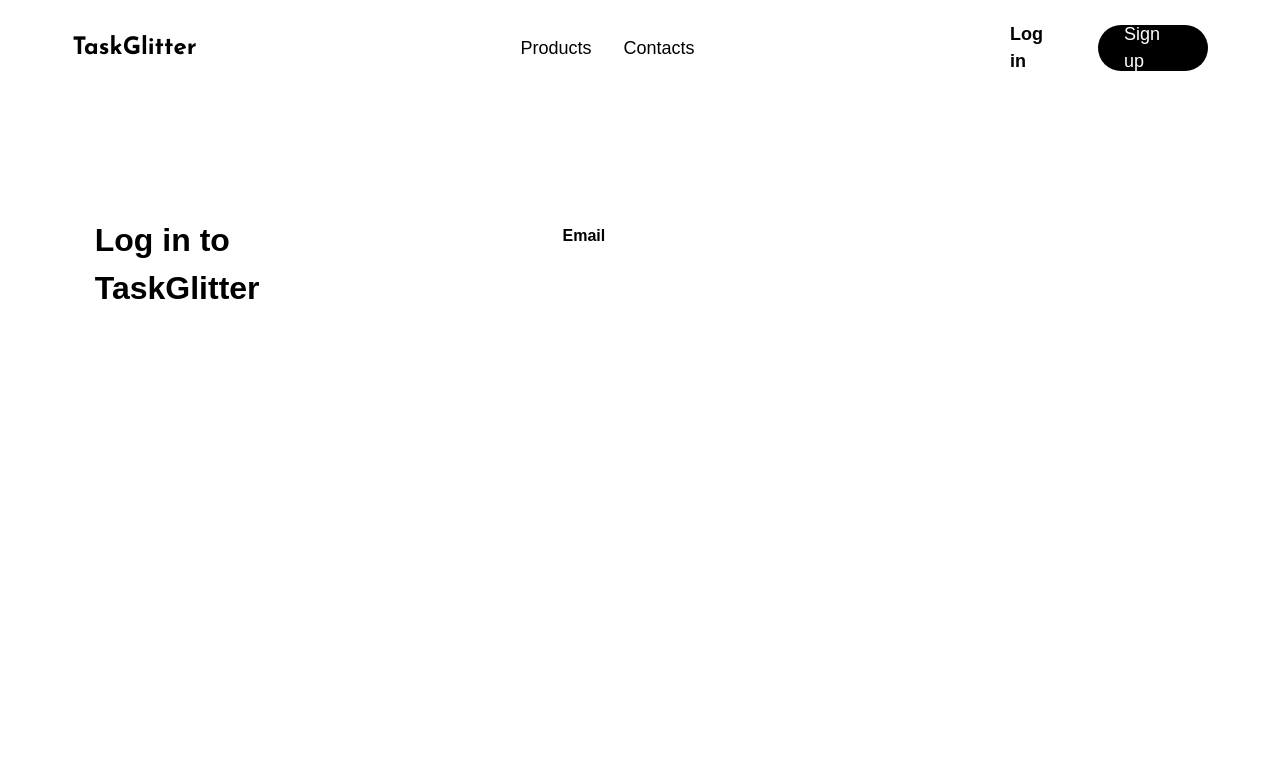
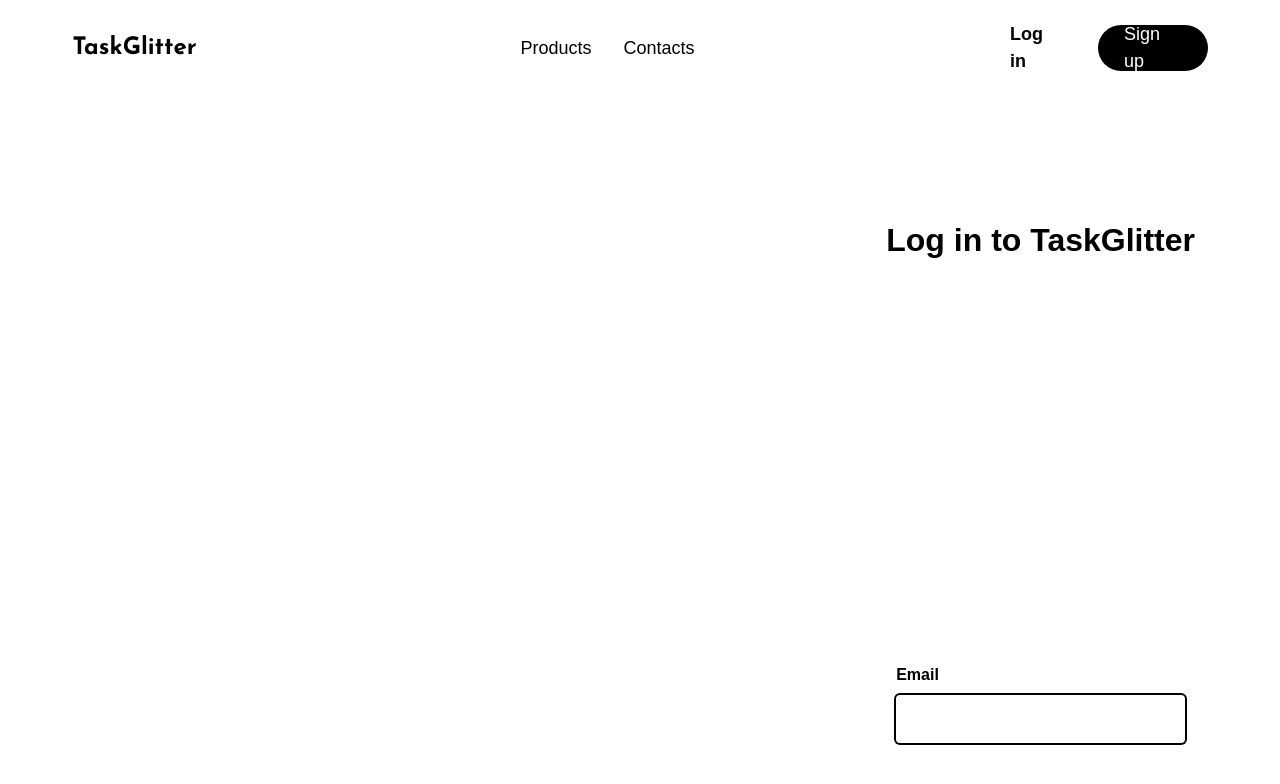
Before and after one commit to ratidzo/glitter, a Next.js app: page /login in a window 1280 px wide. Shown: the top 784 px of the page. Built offline with nearby package versions, Linux system fonts and the light colour scheme; a web font is replaced by a local one.

Commit message:
feat: resolve layout issue
setup email label and field.

```diff
--- a/app/login/page.tsx
+++ b/app/login/page.tsx
@@ -14,26 +14,22 @@ function Login() {
          ml-[4.5rem] mr-[16.6rem] ">
 
             {/**Illustration */}
-            <>
-            </>
+            <div>
+            </div>
 
             {/**Login Form */}
 
-            <div className="flex flex-col w-[25.75rem] h-[34.75rem]
-            py-[0.9375rem] justify-between items-center
+            <form className="flex flex-col w-[25.75rem] h-[34.75rem]
+                py-[0.9375rem] items-center justify-between
                 shrink-0 ">
 
                 {/**Login to TaskGlitter */}
                 <div className="flex justify-center items-center
                      gap-[0.625rem] mb-8 ">
                         <h1 className={`${inria_sans_bold.className}
-                     text-[2rem] leading-normal`}>
+                            text-[2rem] leading-normal flex`}>
                             Log in to TaskGlitter
                         </h1>
-
-                    {/**Black section */}
-                    <div className="flex h-[2.375rem] justify-center
-                    items-center gap-[0.625rem] shrink-0 w-[17.6875rem]">
                 </div>
 
 
@@ -46,14 +42,17 @@ function Login() {
                     leading-normal`}>
                         Email
                     </label>
-
-
+                    {/**Email input */}
+                    <input name="email" type="text"
+                    className="w-[18.0625rem] h-[3rem] shrink-0
+                    ring-2 ring-black rounded "/>
                 </div>
 
 
 
-                </div>
-            </div>
+
+            </form>
+
 
         </div>
     )
```
Lines whose indentation alone changed are shown as unchanged.
